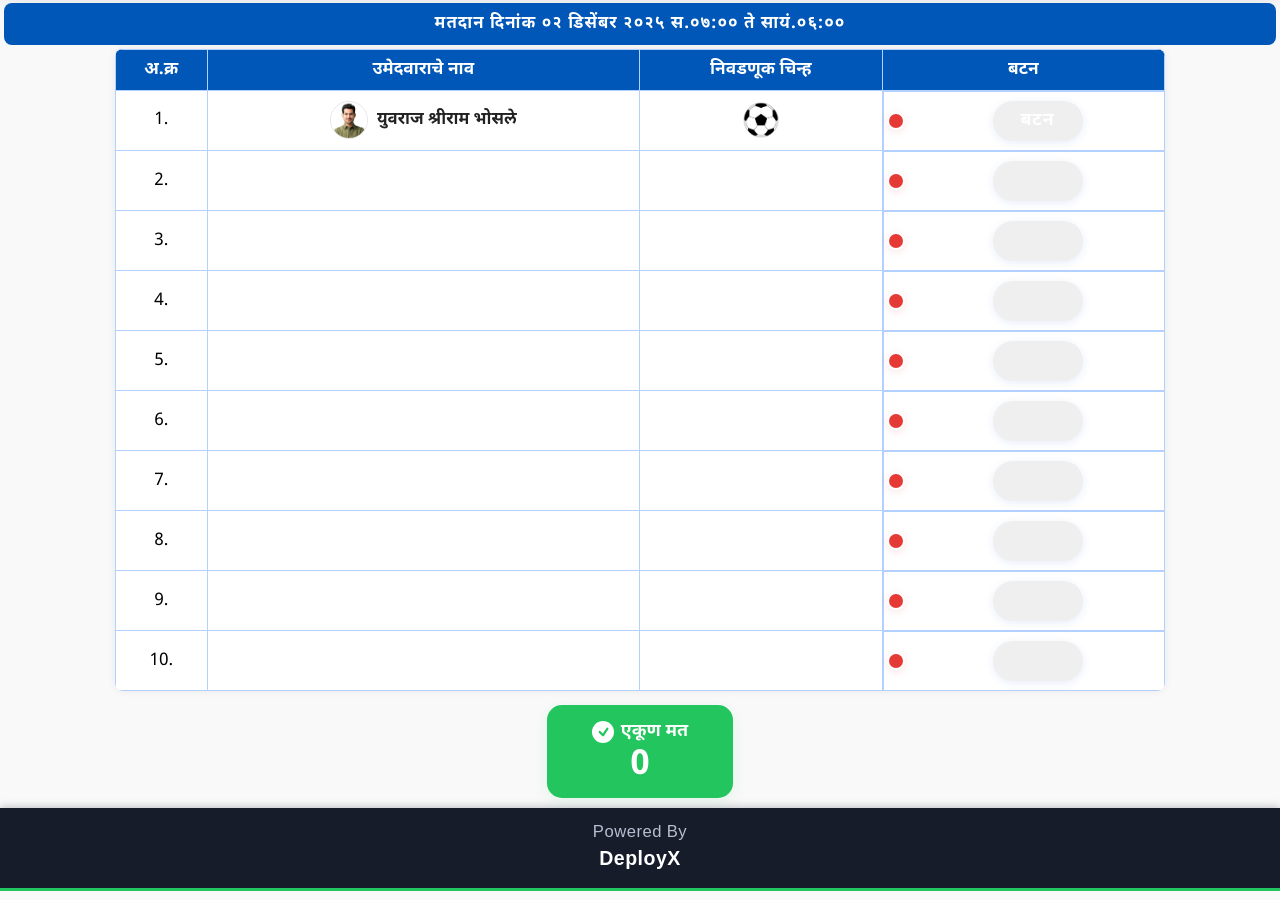
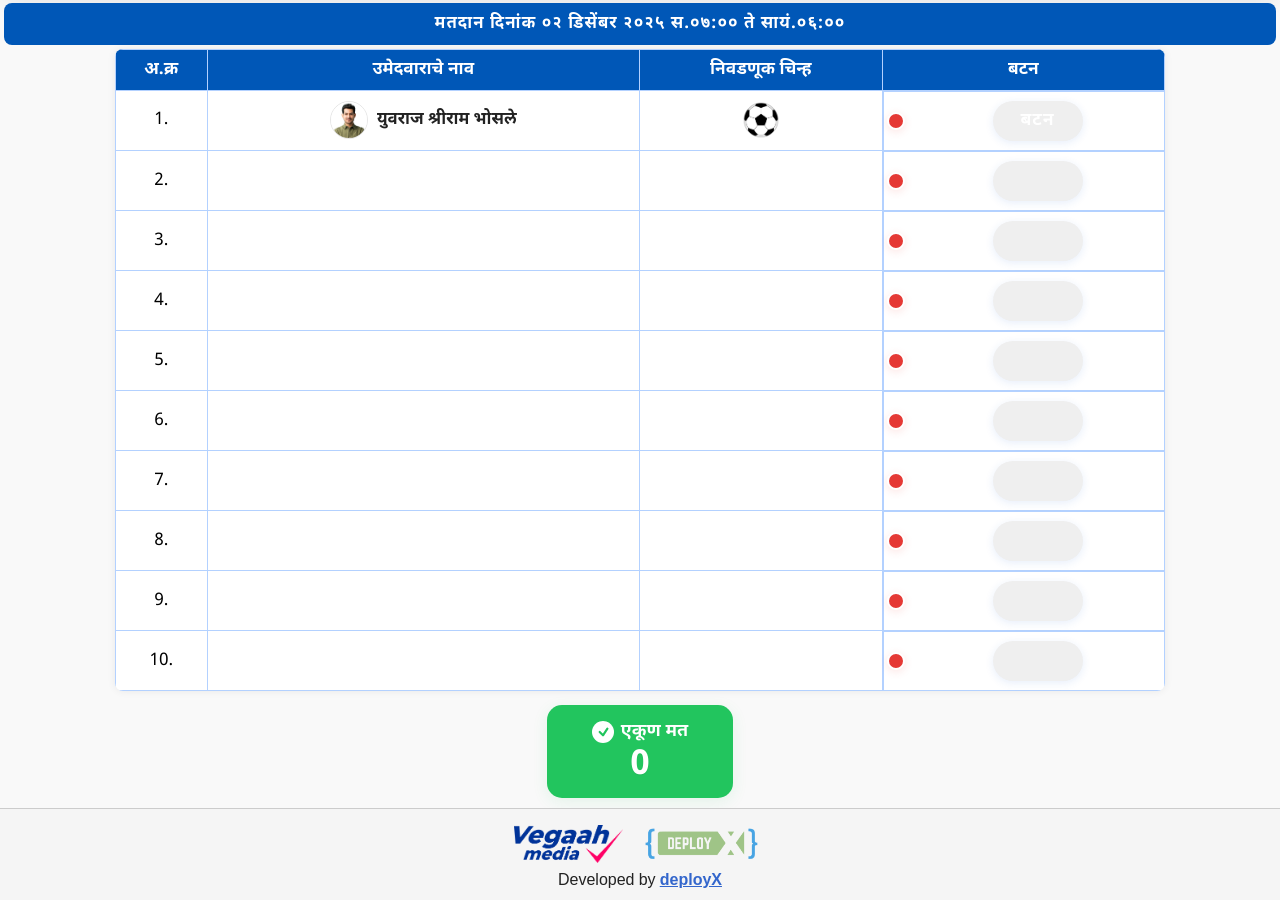
Before and after one commit to skkothimbire/demo_election, a plain HTML site: page index.html in a window 1280 px wide. Shown: the part 549-1449 px from the top of the page. Drawn offline with Linux system fonts and the light colour scheme; no server answers.

```diff
--- a/index.html
+++ b/index.html
@@ -595,38 +595,39 @@
                 0
             </div>
         </div>
-        <div
-            style="
-                width: 100vw;
-                background: #161c29;
-                padding: 14px 0 13px 0;
-                margin: 0 auto 0 auto;
-                text-align: center;
-                box-shadow: 0 -1px 8px #161c2944;
-                font-family: inherit;
-                letter-spacing: 0.5px;
-                border-bottom: 3px solid #22c55e;
-            "
-        >
-            <div style="color: #b6bed1; font-size: 1.04em">Powered By</div>
-            <div style="font-size: 1.22em; font-weight: 700; margin-top: 1px">
-                <a
-                    href="https://deployx.io"
-                    style="
-                        color: #fff;
-                        text-decoration: none;
-                        font-weight: 700;
-                        border-radius: 7px;
-                        padding: 2px 10px;
-                        display: inline-block;
-                        transition: background 0.17s, color 0.17s;
-                    "
-                    target="_blank"
-                    rel="noopener"
-                    >DeployX</a
-                >
-            </div>
-        </div>
+<div style="
+    width: 100vw;
+    background: #f5f5f5;
+    border-top: 1px solid #ccc;
+    padding: 16px 0 8px 0;
+    text-align: center;
+    font-family: inherit;
+">
+    <div style="display: flex; justify-content: center; align-items: center; gap: 18px; margin-bottom: 8px;">
+        <img src="vegaah.png" alt="Vegaah Media" style="height: 38px;"/>
+        <img src="deployx.png" alt="Rukavad Press" style="height: 38px;"/>
+    </div>
+    <div style="color: #222; font-size: 1em; margin-top: 6px;">
+    Developed by
+    <a
+        href="https://deployx.io"
+        target="_blank"
+        rel="noopener"
+        style="
+            color: #3366cc;
+            text-decoration: underline;
+            font-weight: bold;
+            cursor: pointer;
+        "
+    >
+        deployX
+    </a>
+</div>
+
+</div>
+
+
+
     </div>
 
  <script type="module">
```
Also changed, not shown: deployx.png (added), vegaah.png (added).
